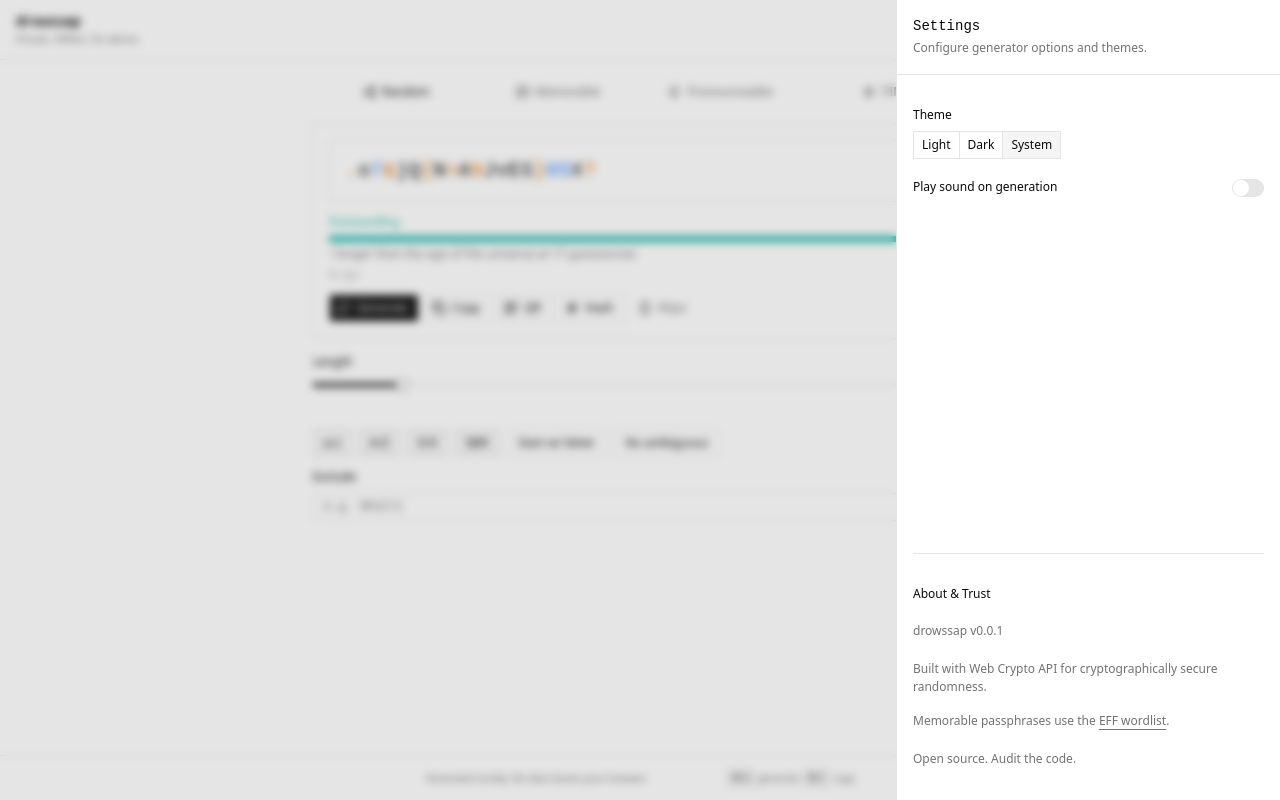
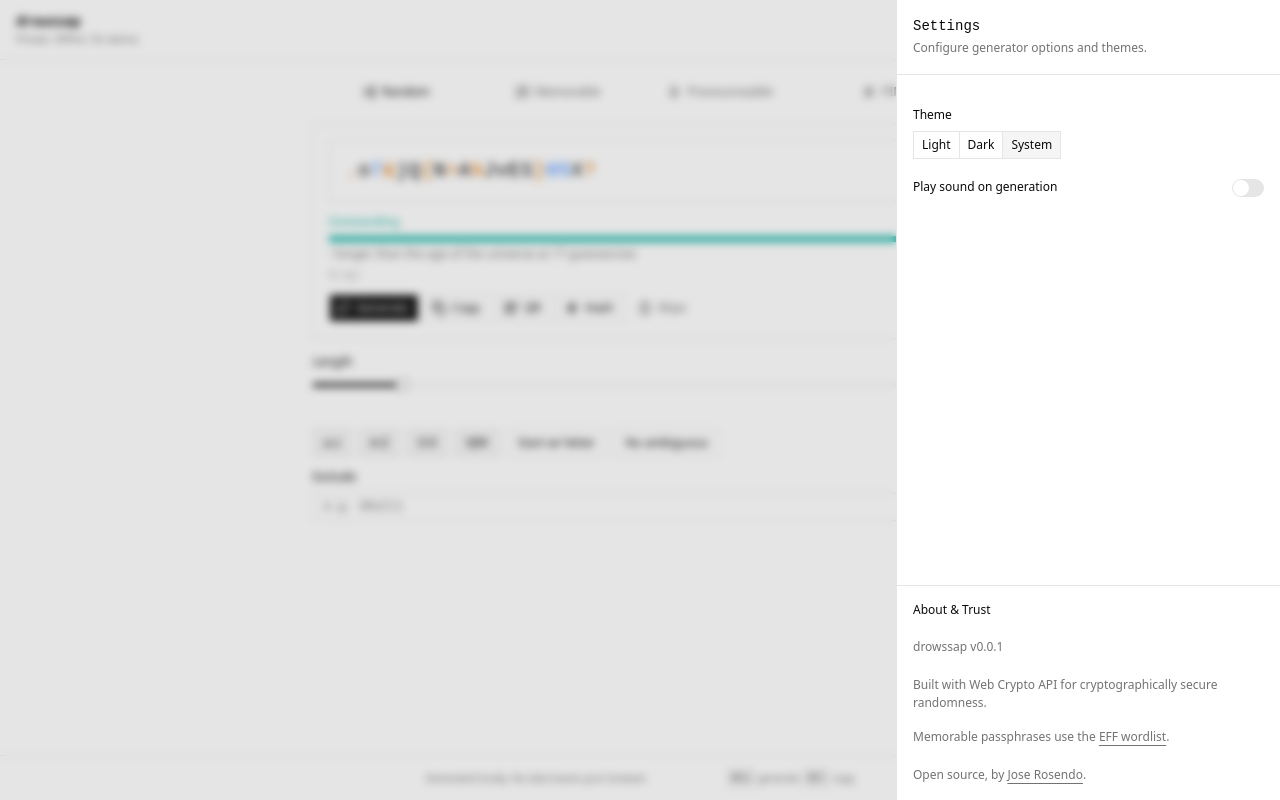
Before and after one commit to JMRBDev/drowssap, a React (Vite) app: page / in a window 1280 px wide. Both pictures are taken after a click on the button 1250 px from the left and 29 px from the top of the page. Built offline with nearby package versions, Linux system fonts and the light colour scheme.

Commit message:
change settings layout

```diff
--- a/src/components/SettingsSheet.tsx
+++ b/src/components/SettingsSheet.tsx
@@ -4,10 +4,10 @@ import {
   DrawerHeader,
   DrawerTitle,
   DrawerDescription,
+  DrawerFooter,
 } from "@/components/ui/drawer"
 import { ToggleGroup, ToggleGroupItem } from "@/components/ui/toggle-group"
 import { Switch } from "@/components/ui/switch"
-import { Separator } from "@/components/ui/separator"
 import {
   FieldGroup,
   FieldTitle,
@@ -18,6 +18,7 @@ import {
 } from "@/components/ui/field"
 import { useTheme } from "@/components/theme-provider"
 import type { Settings } from "@/lib/types"
+import pkg from "../../package.json"
 
 type SettingsSheetProps = {
   open: boolean
@@ -44,8 +45,7 @@ export function SettingsSheet({
           </DrawerDescription>
         </DrawerHeader>
 
-        <div className="flex h-full flex-col gap-8 px-4 pb-8">
-          <FieldGroup className="flex-1">
+        <FieldGroup className="flex-1 px-4">
           <Field>
             <FieldTitle>Theme</FieldTitle>
             <ToggleGroup
@@ -70,11 +70,12 @@ export function SettingsSheet({
           />
         </FieldGroup>
 
-          <Separator />
-
+        <DrawerFooter className="border-t">
           <FieldGroup>
             <FieldTitle>About &amp; Trust</FieldTitle>
-            <FieldDescription>drowssap v0.0.1</FieldDescription>
+            <FieldDescription>
+              {pkg.name} v{pkg.version}
+            </FieldDescription>
             <FieldDescription>
               Built with Web Crypto API for cryptographically secure randomness.
             </FieldDescription>
@@ -90,9 +91,9 @@ export function SettingsSheet({
               </a>
               .
             </FieldDescription>
-            <FieldDescription>Open source. Audit the code.</FieldDescription>
+            <FieldDescription>Open source, by <a href="https://www.joserosendo.dev" target="_blank">Jose Rosendo</a>.</FieldDescription>
           </FieldGroup>
-        </div>
+        </DrawerFooter>
       </DrawerContent>
     </Drawer>
   )
```
Lines whose indentation alone changed are shown as unchanged.
